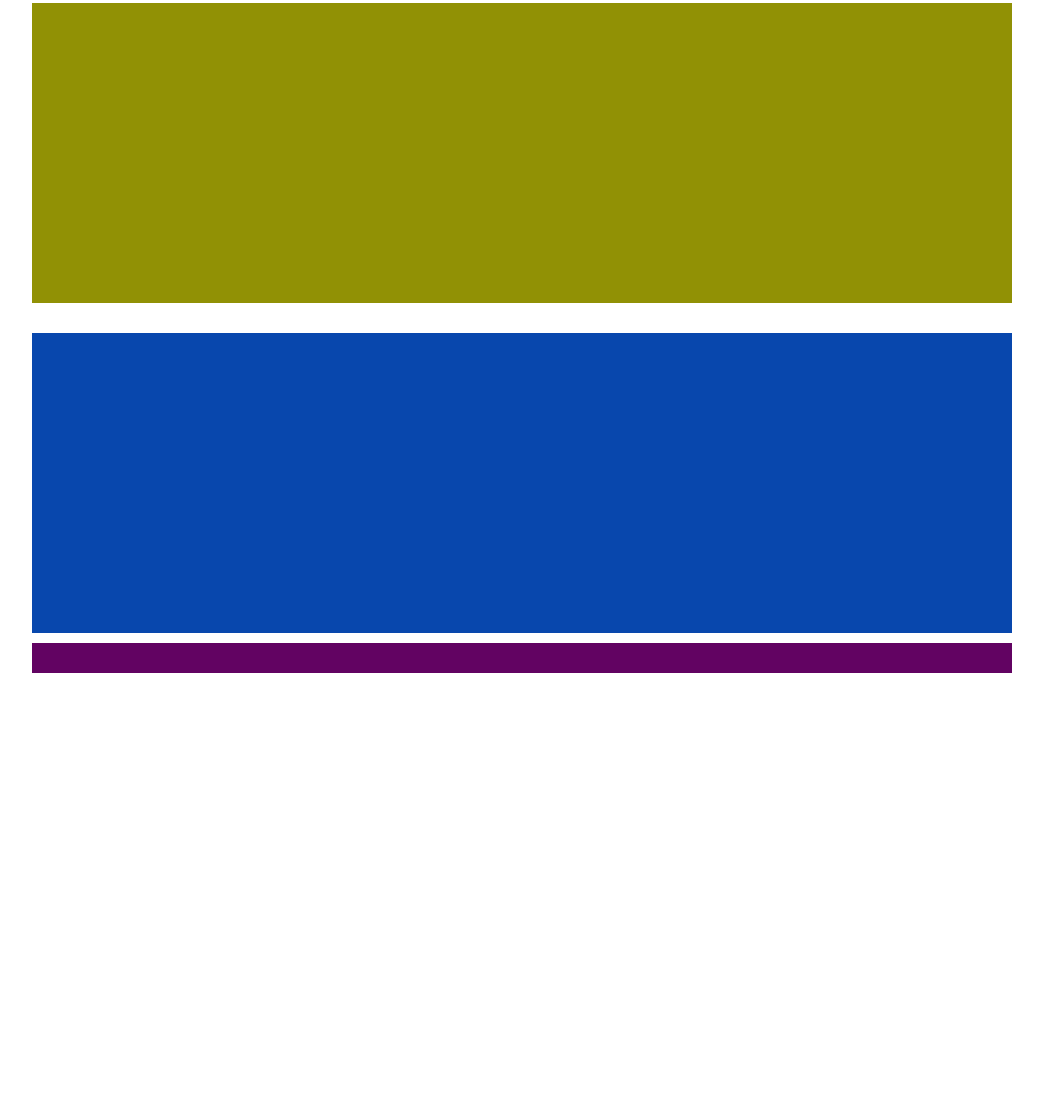
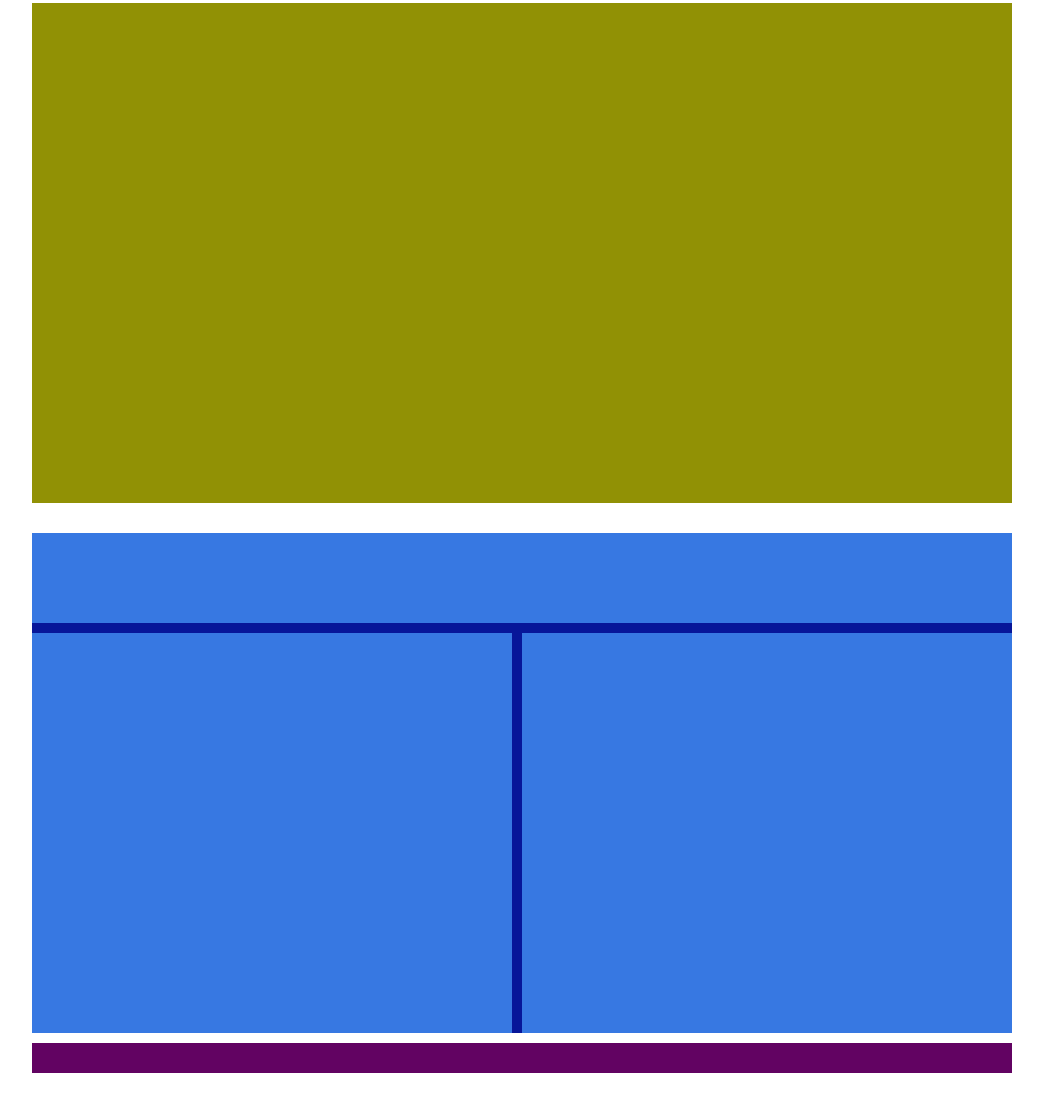
Before and after one commit to Santoni92/htmlcss-struttura-wp, a plain HTML site: page index.html in a window 1280 px wide. Shown: the part 87-1198 px from the top of the page, without its empty margins (118-1161 px from the left). Before the commit the page ends 810 px from the top, so only its background shows below. Drawn offline with Linux system fonts and the light colour scheme.

Commit message:
manca da creare la colonna centrale

```diff
--- a/index.html
+++ b/index.html
@@ -15,7 +15,13 @@
 
     <section id="section-1"></section>
 
-    <section id="section-2"></section>
+    <section id="section-2">
+        <div id="section-2-top"></div>
+        <div id="section-2-bottom">
+            <div id="left"></div>
+            <div id="right"></div>
+        </div>
+    </section>
 
     <footer></footer>
 </body>
--- a/style.css
+++ b/style.css
@@ -5,7 +5,7 @@
 }
 
 body{
-    padding:0px 150px 50px 150px;
+    padding:0px 150px 30px 150px;
 }
 
 header{
@@ -14,16 +14,42 @@ header{
 }
 
 #section-1{
-    height:300px;
+    height:500px;
     background-color: rgb(145, 145, 5);
     margin-top:30px;
     margin-bottom:30px;
 }
 
 #section-2{
-    height: 300px;
-    background-color: rgb(8, 71, 173);
+    height: 500px;
+    background-color: rgb(55, 120, 226);
     margin-bottom: 10px;
+}
+
+#section-2-top{
+    height: 100px;
+    border-bottom: 10px solid rgb(7, 22, 153);
+}
+
+#section-2-bottom::after{ /*così da non far collassare il div che contiene le tre sotto sezioni*/
+    height: 400px;
+    content:" ";
+    display:table;
+    clear:both;
+
+}
+
+#left{
+    width: 50%;
+    height:400px ;
+    border-right: 10px solid rgb(7, 22, 153);
+    float:left;
+}
+
+#right{
+    width: 50%;
+    height: 400px;
+    float:right;
 }
 
 footer{
```
